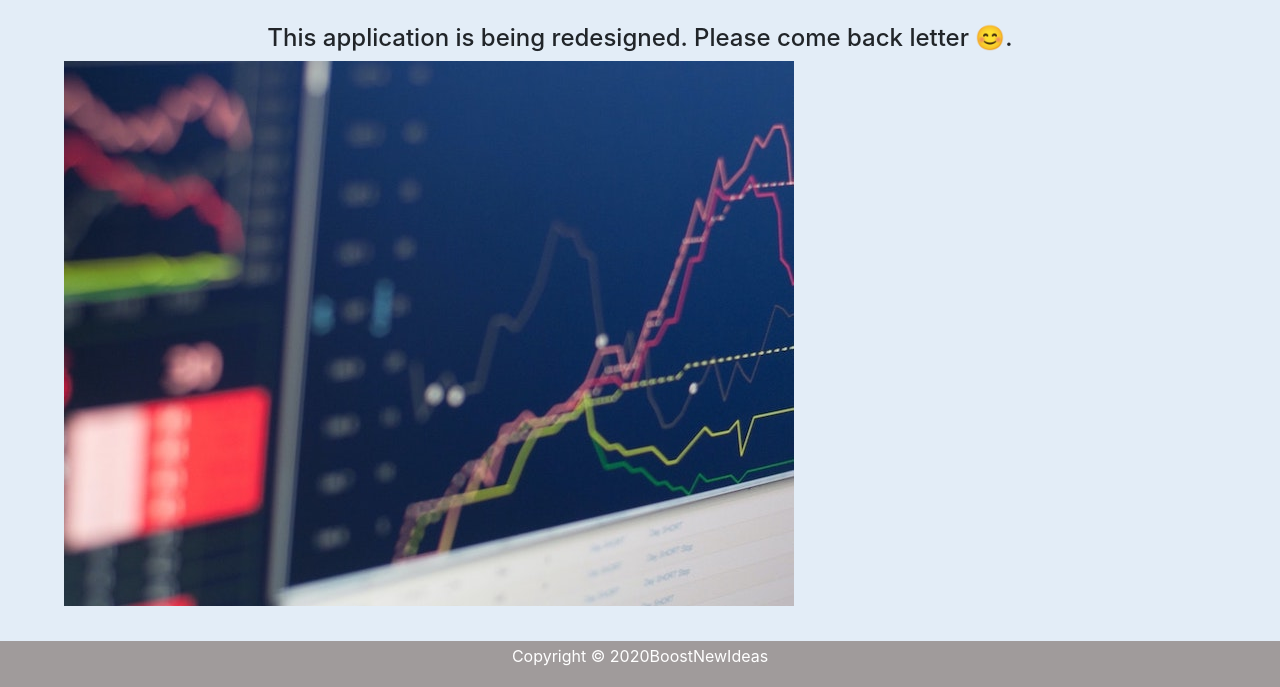
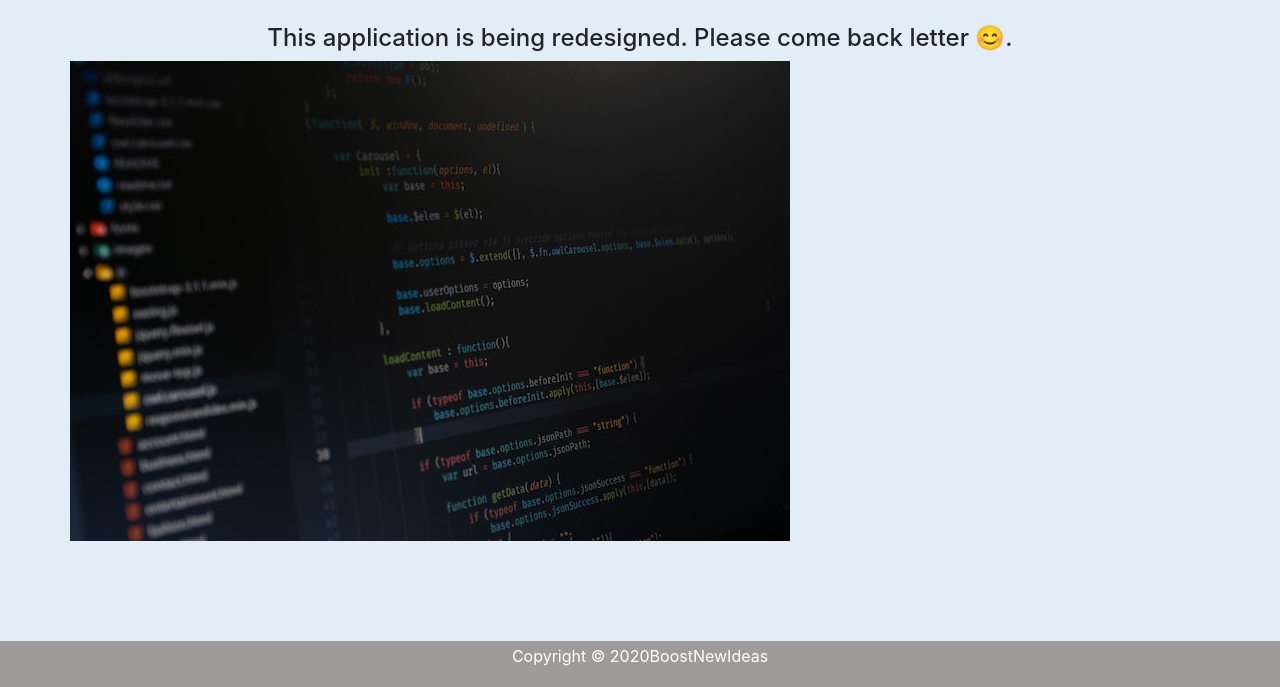
Before and after one commit to StefanGriffin/BoostNewIdeas, a Flask app: page / in a window 1280 px wide. Shown: the part 113-800 px from the top of the page. Run offline with Flask 2, Linux system fonts and the light colour scheme; some libraries are stand-ins or nearby versions.

Commit message:
The Project starts here

```diff
--- a/src/static/css/home.css
+++ b/src/static/css/home.css
@@ -4,6 +4,10 @@ body {
 
 }
 
+.container {
+   image-rendering: center;
+}
+
 .a {
     text-align: center;
 }
--- a/src/templates/home.html
+++ b/src/templates/home.html
@@ -12,8 +12,12 @@
             <h4>This application is being redesigned. Please come back letter 😊. </h4>
         </div>
 
+        <div class="container">
+            <div class="row">
+                <img src="{{ url_for('static', filename='images/6code.jpg')}}" class="img-rounded">
+            </div>
+        </div>
 
-                        <img src="{{ url_for('static', filename='images/2data.jpg')}}" class="img-rounded">
 
 
 
```
Also changed, not shown: README.md, src/static/images/6code.jpg.
